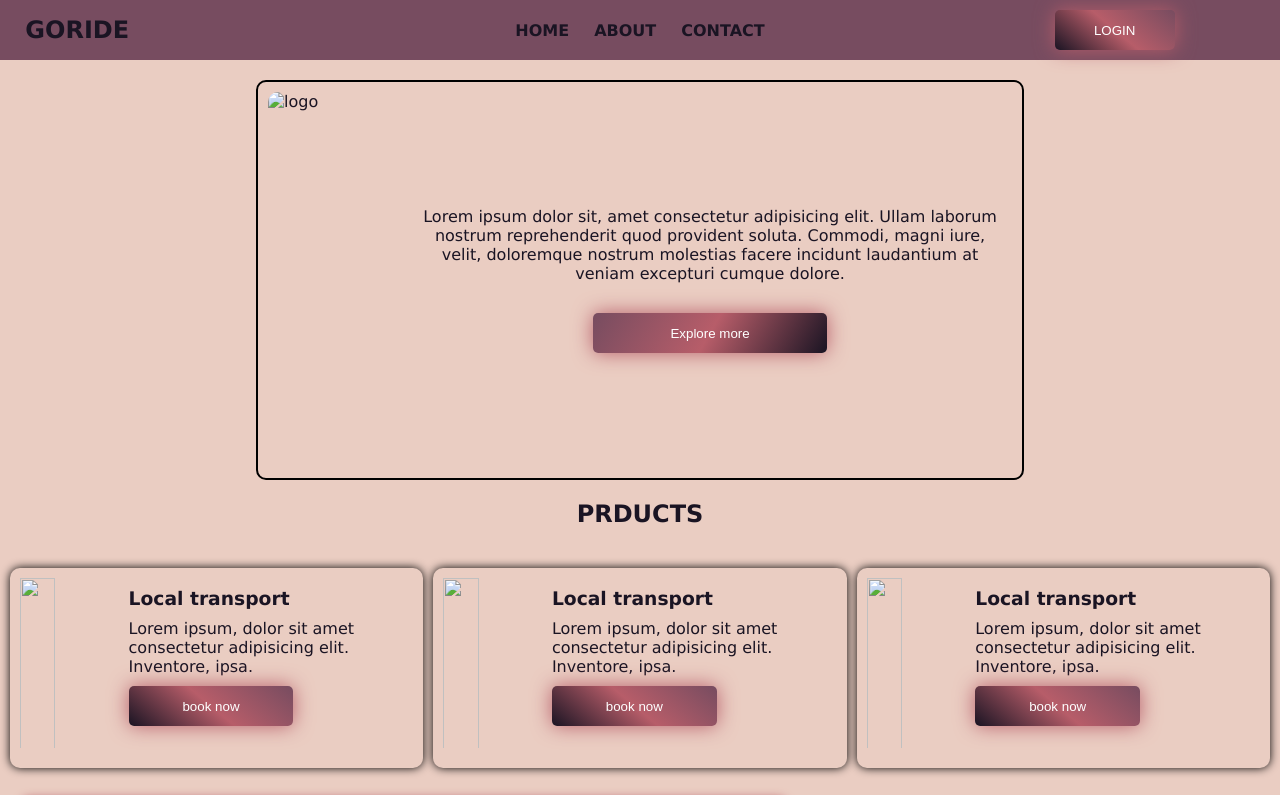
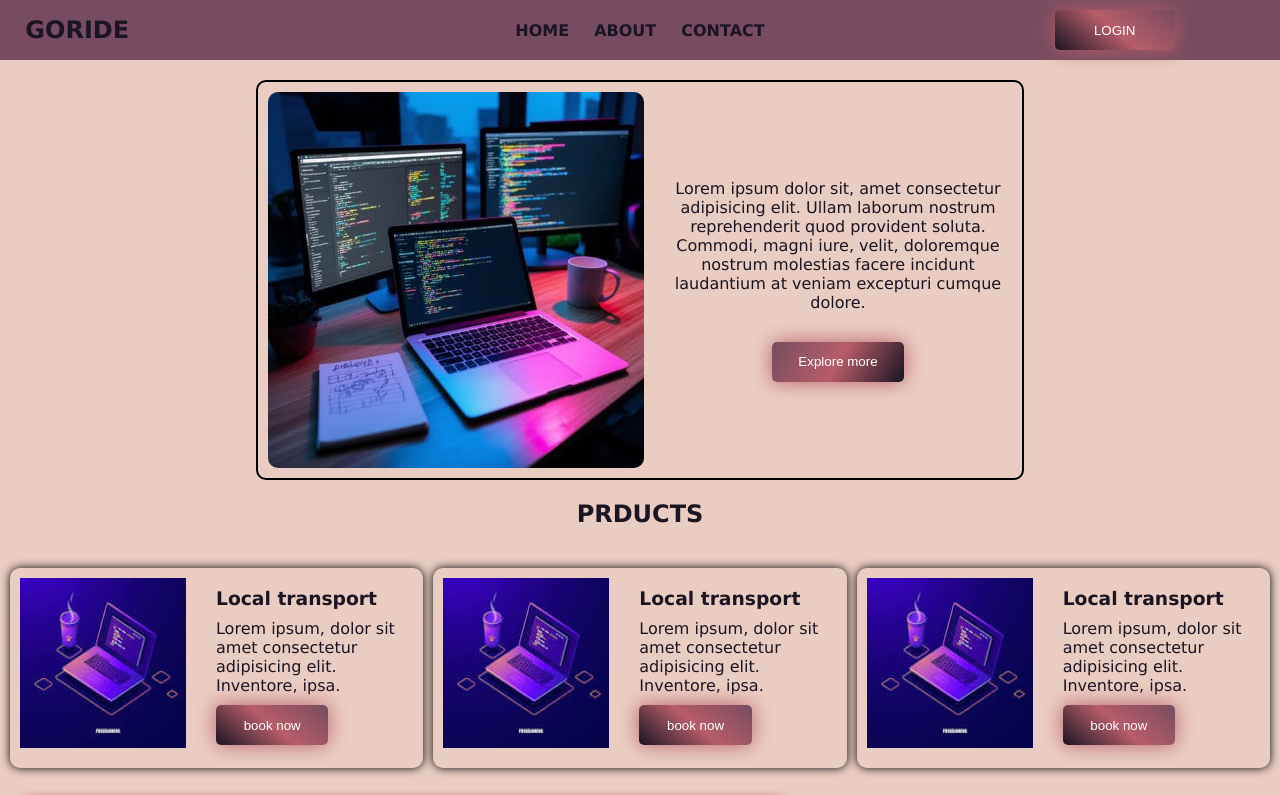
Before and after one commit to jojomohamed345510-rgb/Goride, a plain HTML site: page index.html in a window 1280 px wide. Shown: the top 795 px of the page. Drawn offline with Linux system fonts and the light colour scheme; grey boxes are pictures that could not be loaded.

Commit message:
Update index.html

```diff
--- a/index.html
+++ b/index.html
@@ -24,7 +24,7 @@
     <!-- header -->
      <header class="big-header">
         <div class="hearder">
-            <img src="css/image/1.jpg" alt="logo" class="image1">
+            <img src="1.jpg" alt="logo" class="image1">
         <div class="hero-section">
             <p>Lorem ipsum dolor sit, amet consectetur adipisicing elit. Ullam laborum nostrum reprehenderit quod provident soluta. Commodi, magni iure, velit, doloremque nostrum molestias facere incidunt laudantium at veniam excepturi cumque dolore.</p>
              <button class="hero">Explore more</button>
@@ -41,7 +41,7 @@
         <!-- card1 -->
          <div class="main">
         <section class="card">
-            <img src="css/image/2.jpg" alt="">
+            <img src="2.jpg" alt="">
             <div class="Local">
             <h3>Local transport</h3>
             <p>Lorem ipsum, dolor sit amet consectetur adipisicing elit. Inventore, ipsa.</p>
@@ -52,7 +52,7 @@
         <!-- card2 -->
         <section class="card">
 
-            <img src="css/image/2.jpg" alt="">
+            <img src="2.jpg" alt="">
              <div class="Local">
             <h3>Local transport</h3>
             <p>Lorem ipsum, dolor sit amet consectetur adipisicing elit. Inventore, ipsa.</p>
@@ -63,7 +63,7 @@
         <!-- card3 -->
         <section class="card">
 
-            <img src="css/image/2.jpg" alt="">
+            <img src="2.jpg" alt="">
             <div class="Local">
             <h3>Local transport</h3>
             <p>Lorem ipsum, dolor sit amet consectetur adipisicing elit. Inventore, ipsa.</p>
```
